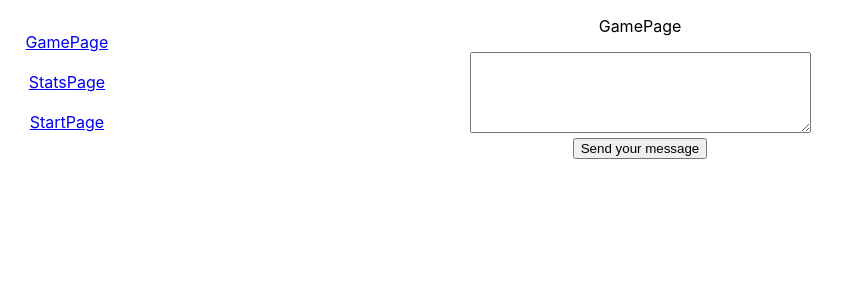
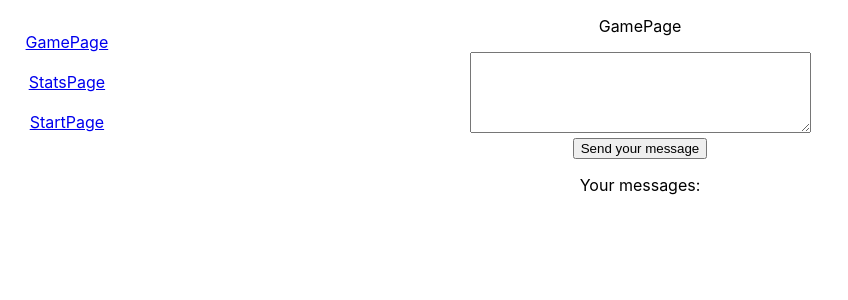
Before and after one commit to IvanGerman/react3.0, a React (Create React App) app: page /gamePage in a window 1280 px wide. Shown: the top 300 px of the page, without its empty margins (0-848 px from the left). Built offline with nearby package versions, Linux system fonts and the light colour scheme.

Commit message:
feat: add Messages component

```diff
--- a/src/App.js
+++ b/src/App.js
@@ -13,7 +13,7 @@ const App = (props) => {
       <div className="App">
         <Routes>
           <Route path="/" element={<StartPage state={props.state}/>}/>
-          <Route path="gamePage/*" element={<GamePage addMessage={props.addMessage}/>}/>
+          <Route path="gamePage/*" element={<GamePage state={props.state.gamePageData} addMessage={props.addMessage}/>}/>
           <Route path="statsPage/*" element={<StatsPage/>}/>
         </Routes>
         <Navbar></Navbar>
--- a/src/components/GamePage/GamePage.jsx
+++ b/src/components/GamePage/GamePage.jsx
@@ -1,11 +1,11 @@
 import React from "react";
+import Messages from "../Messages/Messages";
 
-const GamePage = (props) => {
+const GamePage = (props) => { console.log('props.state gamePageData',props.state);
 
   let textareaRef = React.createRef();
   const sendData = () => {
     props.addMessage(textareaRef.current.value);
-    alert(textareaRef.current.value);
     textareaRef.current.value = '';
   }
 
@@ -18,6 +18,10 @@ const GamePage = (props) => {
       <div>
         <button onClick={sendData}>Send your message</button>
       </div>
+      <p>Your messages:</p>
+      <div className="sent-messages">
+        <Messages state={props.state}></Messages>
+      </div>
     </div>
   )
 }
--- /dev/null
+++ b/src/components/Messages/Message/Message.jsx
@@ -0,0 +1,12 @@
+import React from "react";
+
+const Message = (props) => {
+
+  return (
+    <div className="message">
+      {props.message}
+    </div>
+  )
+}
+
+export default Message;
--- /dev/null
+++ b/src/components/Messages/Messages.jsx
@@ -0,0 +1,16 @@
+import React from "react";
+import Message from "./Message/Message";
+
+const Messages = (props) => { console.log('props.state',props.state);
+
+  let allMessages = props.state[0].messages.map((elem, index) => {
+    return ( <Message message={elem.message} key={index}></Message> );
+  })
+  return (
+    <div className="messages">
+      {allMessages}
+    </div>
+  )
+}
+
+export default Messages;
--- a/src/index.js
+++ b/src/index.js
@@ -10,9 +10,11 @@ import { addMessage } from './redux/state.js';
 
 const root = ReactDOM.createRoot(document.getElementById('root'));
 root.render(
-  <React.StrictMode>
-    <App state={state} addMessage={addMessage}/>
-  </React.StrictMode>
+  <App state={state} addMessage={addMessage}/>
+  // <React.StrictMode> causes double rendering in development mode
+  // <React.StrictMode>
+  //   <App state={state} addMessage={addMessage}/>
+  // </React.StrictMode>
 );
 
 // If you want to start measuring performance in your app, pass a function
```
